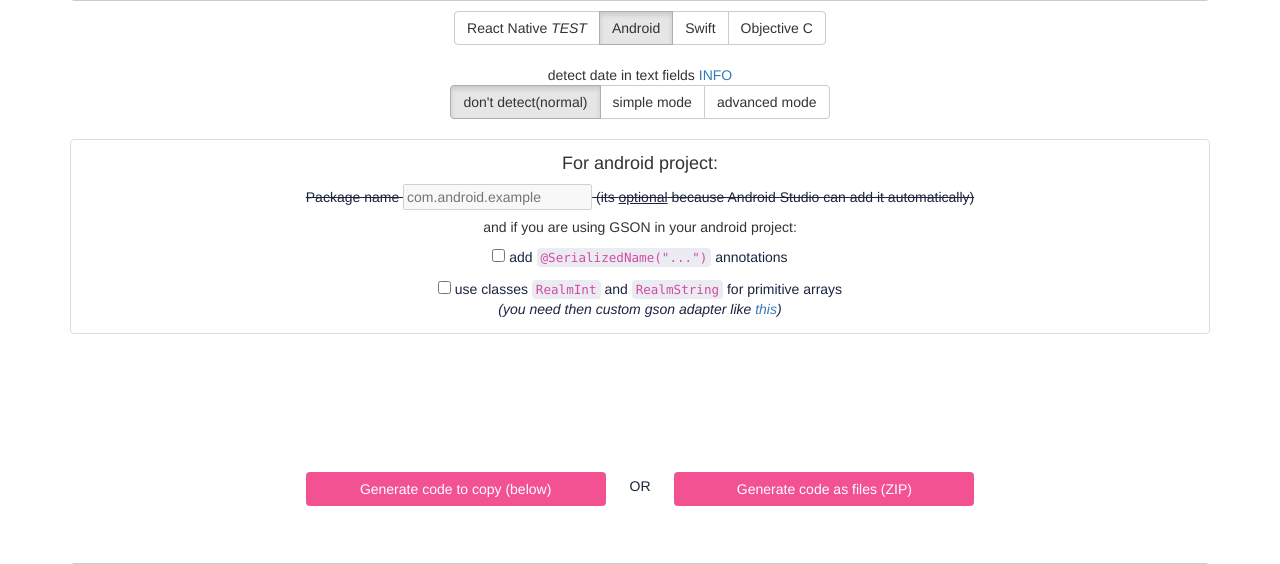
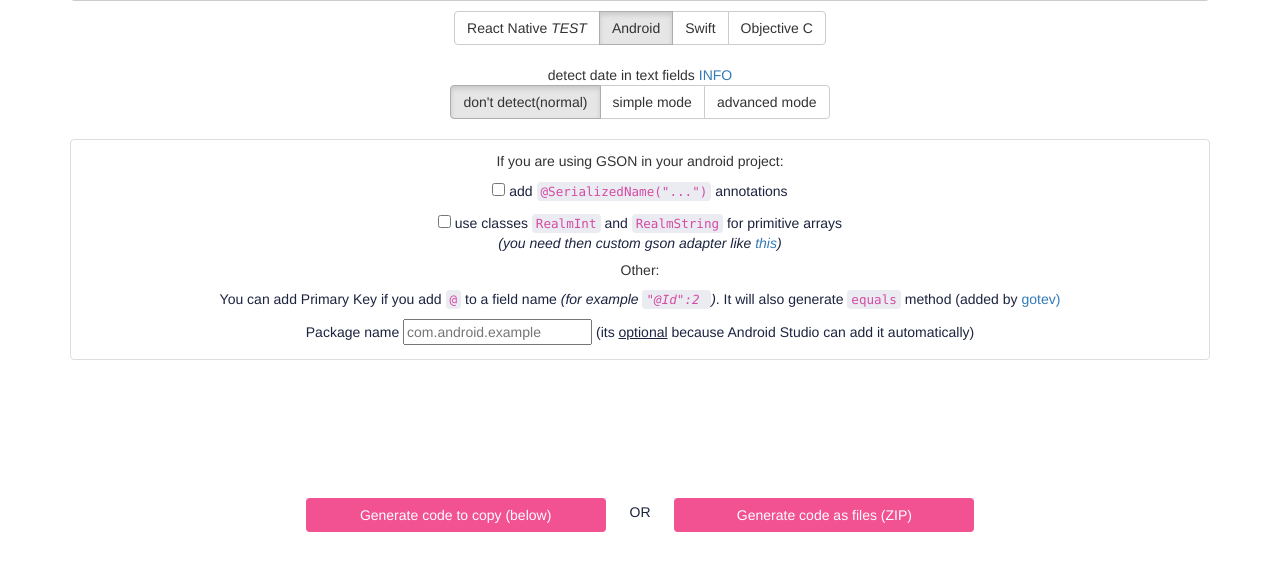
Before and after one commit to tomasz-m/realmGenerator, a PHP site: page / in a window 1280 px wide. Shown: the part 876-1440 px from the top of the page. Run offline with PHP 8.4, Linux system fonts and the light colour scheme; some libraries are stand-ins or nearby versions.

Commit message:
-add info about new features, -fix code generation for objective C

```diff
--- a/engine.php
+++ b/engine.php
@@ -313,7 +313,7 @@ class DataStructure {
             if (startsWith($type, "RealmList<")) {
 
                 $param = $x_value['param'];
-                $type = "RLMArray<" . $param . " *><" . $param . "> ";
+                $type = "RLMArray<" . $param . " *><" . $param . "> *";
             } else {
                 $type = $this->getObjectiveType($x_value['type']);
             }
--- a/index.php
+++ b/index.php
@@ -111,17 +111,10 @@
                 </div>
 
                 <br><br>
-                <div class="thumbnail">
-                    <h4>
-                        For android project:
-                    </h4>
-                    <p><strike>Package name
-                        <input id="packageName" type="text" placeholder="com.android.example" disabled>
-                        (its <u>optional</u> because Android Studio can add it automatically)</strike>
-                    </p>
+                <div id="infoForAndroid" class="thumbnail">
 
                     <h5>
-                        and if you are using GSON in your android project:
+                        If you are using GSON in your android project:
                     </h5>
                     <p>
                         <input id="includeAnnotation" type="checkbox"/>
@@ -134,6 +127,20 @@
                         <i>(you need then custom gson adapter like
                             <a href="https://gist.github.com/jocollet/91d78da9f47922dc26d6" target="blank">this</a>)</i>
                     </p>
+
+
+
+                    <h5>Other:</h5>
+                    <p>You can add Primary Key if you add <code>@</code> to a field name
+                        <i> (for example <code> "@Id":2 </code>)</i>.
+                        It will also generate <code>equals</code> method (added by <a href="https://github.com/gotev">gotev<a>)</p>
+
+
+                    <p>Package name
+                        <input id="packageName" type="text" placeholder="com.android.example">
+                        (its <u>optional</u> because Android Studio can add it automatically)
+                    </p>
+
                 </div>
 
 
@@ -228,6 +235,14 @@
         <script src="js/analitics.js"></script>
 
         <script>
+            $('input:radio[name="systems"]').change(
+            function(){
+                if ($(this).is(':checked') && $(this).val() == 'Android') {
+                    $("#infoForAndroid").show();
+                }else{
+                    $("#infoForAndroid").hide();
+                }
+            });
                         function generate() {
                             str = document.getElementById("inputArea").value;
                             if (str.length == 0) {
@@ -243,7 +258,6 @@
                                 xmlhttp.open("POST", "processor.php", true);
                                 xmlhttp.setRequestHeader("Content-type", "application/x-www-form-urlencoded");
                                 var selectedSystem = $("input:radio[name ='systems']:checked").val();
-                                var detectDate = $("input:radio[name ='dateMode']:checked").val();
                                 var detectDate = $("input:radio[name ='dateMode']:checked").val();
                                 var includeAnnotations = false;
                                 if ($('#includeAnnotation').is(":checked"))
@@ -295,8 +309,13 @@
                                 {
                                     includeAnnotations = true;
                                 }
+                                var exraMsg ="";
+                                if(package.length > 0){
+                                    exraMsg = "&packageName=" + package;
+                                }
                                 xmlhttp.send("tofile=1&json=" + encodeURIComponent(str) + "&system=" + selectedSystem + "&detectDateMode=" + detectDate
-                                        + "&addSerializedNames=" + includeAnnotations);
+                                        + "&addSerializedNames=" + includeAnnotations
+                                        + exraMsg);
                             }
                         }
         </script>
```
Also changed, not shown: processor.php (+7 -0 lines). Lines whose indentation alone changed are shown as unchanged.
